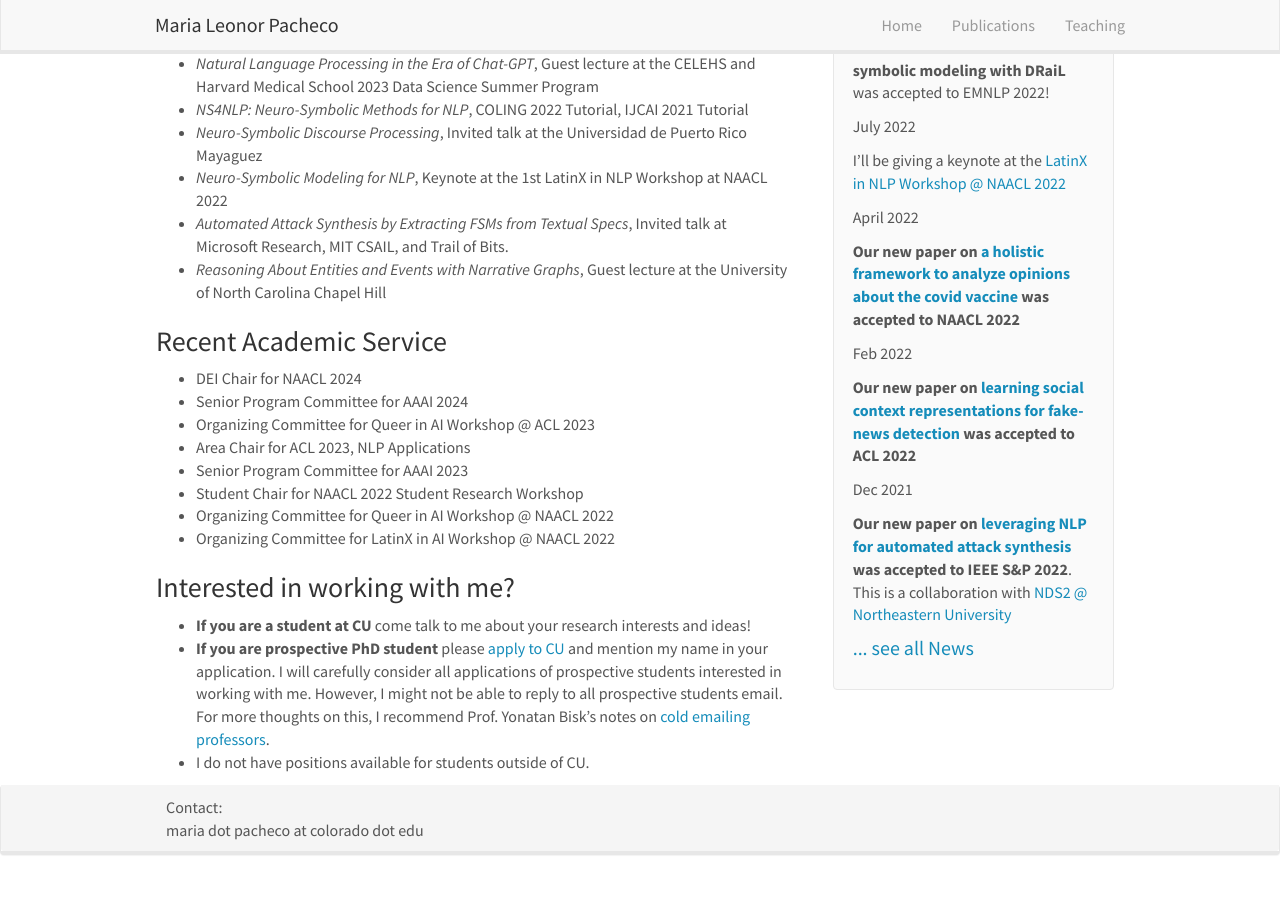
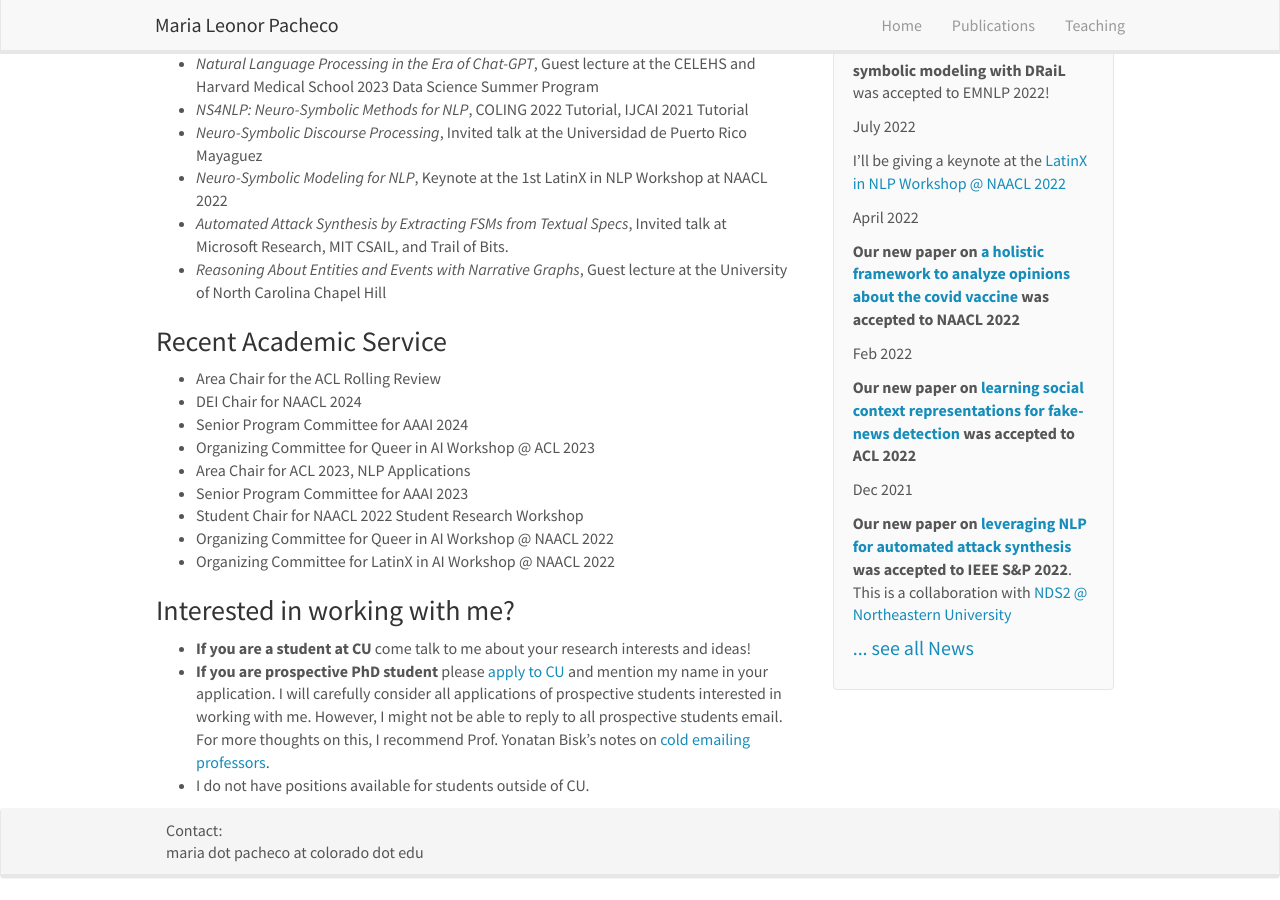
Before and after one commit to mlpacheco/mlpacheco.github.io, a Jekyll site: the page built from _pages/home.md, in a window 1280 px wide and 900 px high, scrolled down 677 px. Built offline with Jekyll 4.4.1, drawn with Linux system fonts in a browser that asks for light colours; nearby versions of some CDN libraries; before the commit the page ends 1554 px from its top, so only the background shows below that.

Commit message:
Update home.md

```diff
--- a/_pages/home.md
+++ b/_pages/home.md
@@ -30,6 +30,7 @@ I primarily work on Natural Language Processing and Machine Learning. I am mostl
 - *Reasoning About Entities and Events with Narrative Graphs*, Guest lecture at the University of North Carolina Chapel Hill
 
 ### Recent Academic Service
+-  Area Chair for the ACL Rolling Review
 -  DEI Chair for NAACL 2024
 -  Senior Program Committee for AAAI 2024
 -  Organizing Committee for Queer in AI Workshop @ ACL 2023
```
